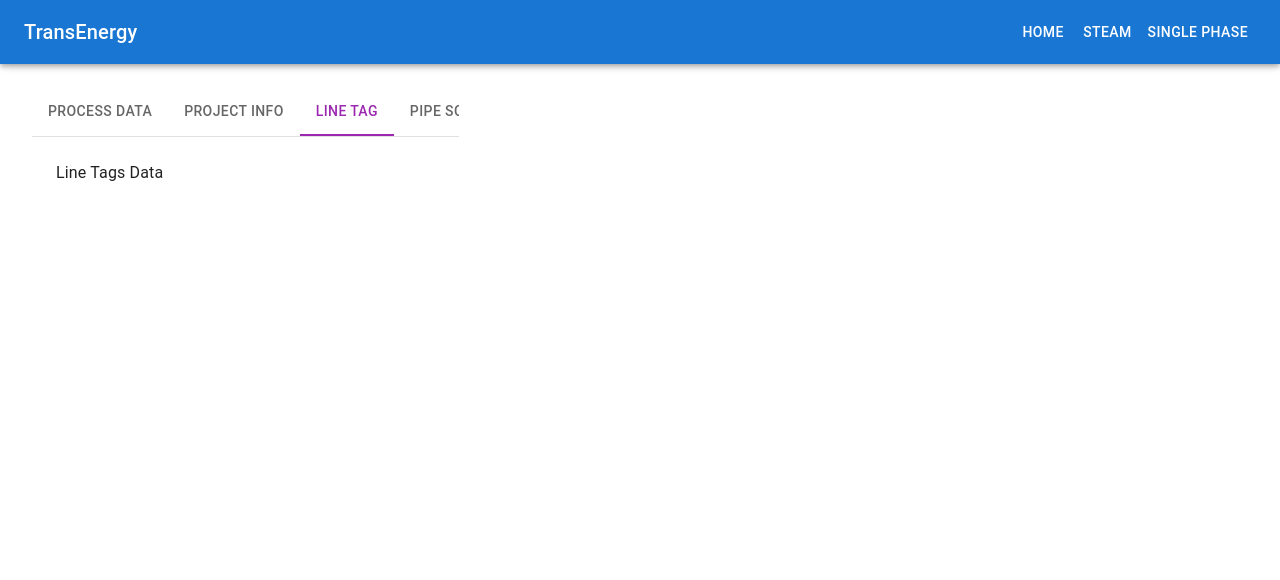
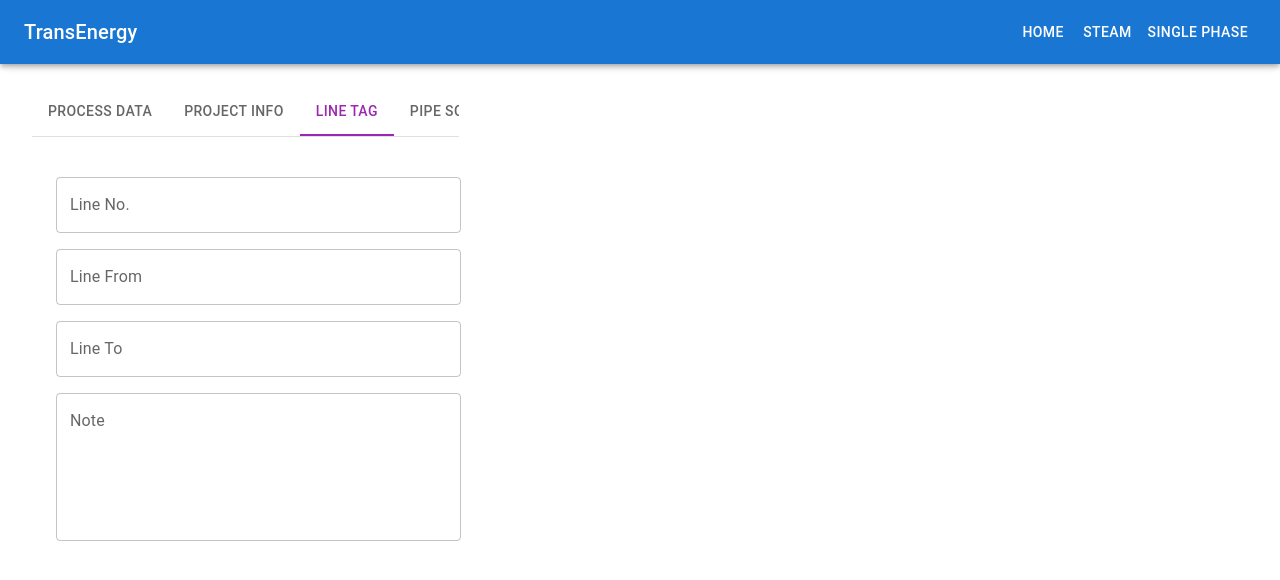
Before and after one commit to chiuwenyu/TransE-App, a React (Vite) app: page / in a window 1280 px wide. Both pictures are taken after a click on the tab "LINE TAG". Shown: the top 580 px of the page. Built offline with nearby package versions, Linux system fonts and the light colour scheme.

Commit message:
Pipe line tags layout

```diff
--- a/src/Components/SinglePhase.tsx
+++ b/src/Components/SinglePhase.tsx
@@ -51,6 +51,13 @@ export const SinglePhase = () => {
   const [projName, setProjectName] = useState("");
   const [projDesc, setProjectDesc] = useState("");
 
+  // Line Tag
+  const [lineNo, setLineNo] = useState("");
+  const [lineFrom, setLineFrom] = useState("");
+  const [lineTo, setLineTo] = useState("");
+  const [note, setNote] = useState("");
+
+  // Error handling
   const [error, setError] = useState(false);
   const [value, setValue] = useState(0);
 
@@ -217,7 +224,57 @@ export const SinglePhase = () => {
           </CustomTabPanel>
 
           <CustomTabPanel value={value} index={2}>
-            Line Tags Data
+            <Box
+              component="form"
+              display="flex"
+              flexDirection="column"
+              sx={{
+                "& .MuiTextField-root": { mt: 2, width: "45ch" },
+              }}
+            >
+              <TextField
+                id="outlined-basic"
+                label="Line No."
+                variant="outlined"
+                value={lineNo}
+                color="secondary"
+                onChange={(e) => {
+                  setLineNo(e.target.value);
+                }}
+              />
+              <TextField
+                id="outlined-basic"
+                label="Line From"
+                variant="outlined"
+                value={lineFrom}
+                color="secondary"
+                onChange={(e) => {
+                  setLineFrom(e.target.value);
+                }}
+              />
+              <TextField
+                id="outlined-basic"
+                label="Line To"
+                variant="outlined"
+                value={lineTo}
+                color="secondary"
+                onChange={(e) => {
+                  setLineTo(e.target.value);
+                }}
+              />
+              <TextField
+                id="outlined-basic"
+                label="Note"
+                variant="outlined"
+                value={note}
+                color="secondary"
+                multiline
+                rows={5}
+                onChange={(e) => {
+                  setNote(e.target.value);
+                }}
+              />
+            </Box>
           </CustomTabPanel>
           <CustomTabPanel value={value} index={3}>
             Pipe Schedule Data
```
